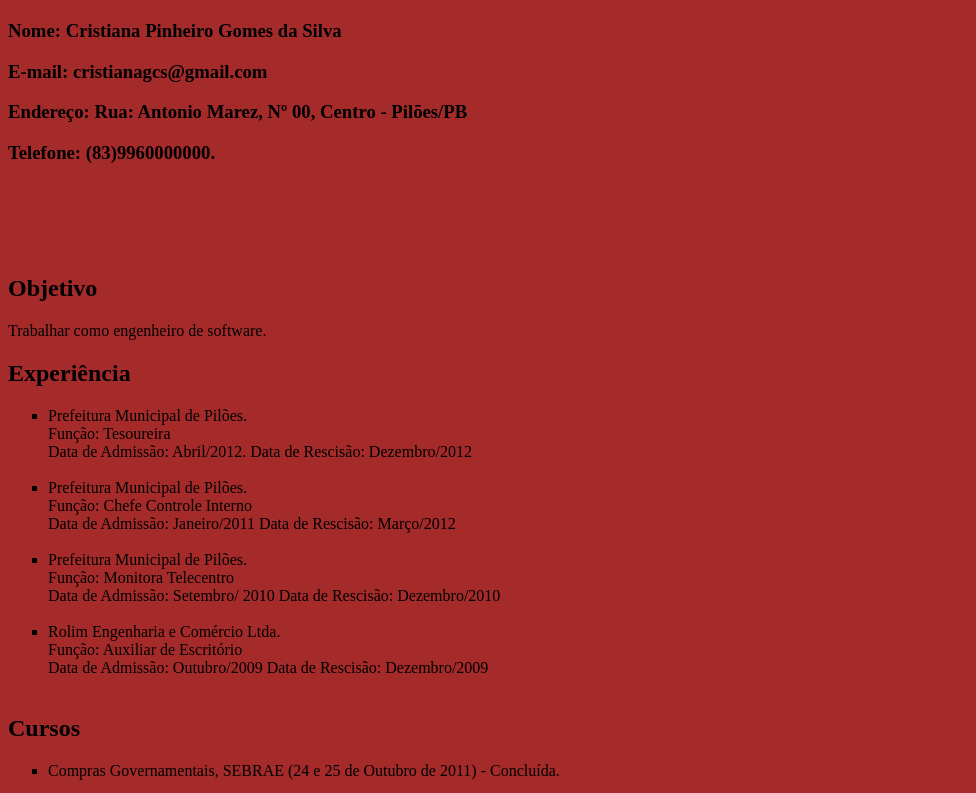
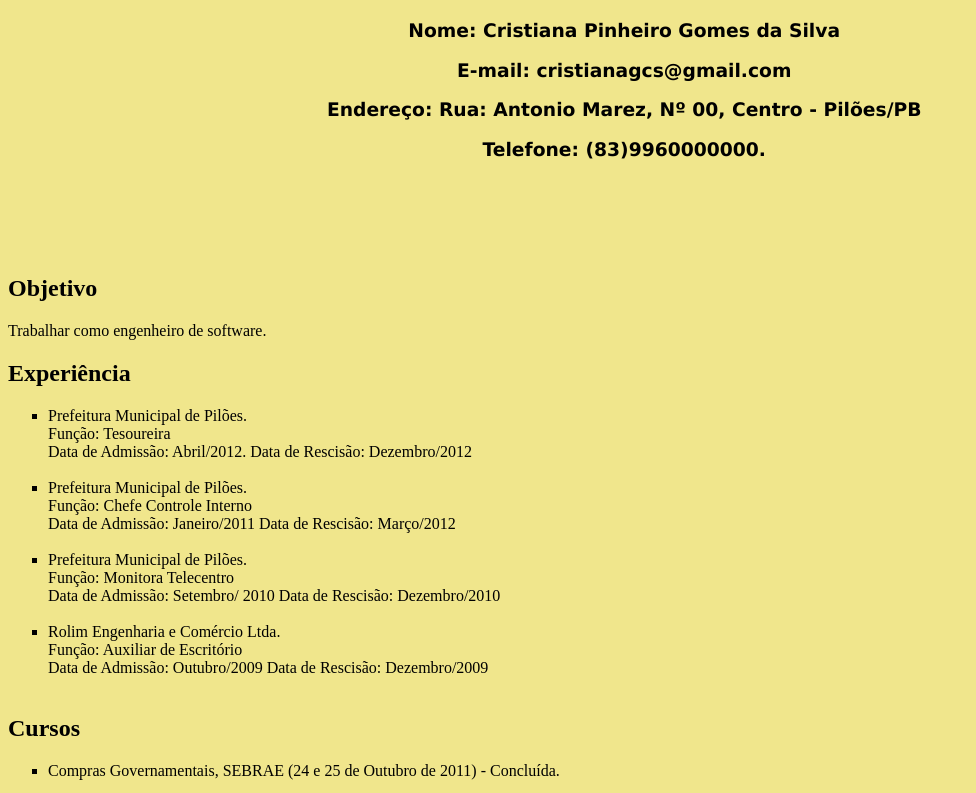
Before and after one commit to cristianaagcs/meusite, a plain HTML site: page index.html in a window 1280 px wide. Shown: the top 793 px of the page, without its empty margins (0-976 px from the left). Drawn offline with Linux system fonts and the light colour scheme.

Commit message:
Update estilo.css

```diff
--- a/estilo.css
+++ b/estilo.css
@@ -1,5 +1,5 @@
 *{
-	background-color: #A52A2A;
+	background-color: #F0E68C;
 }
 
 
@@ -16,9 +16,9 @@ div{
 	margin-top: 20px;
 	margin-bottom: 10px;
 }
-#header h2{
+#header h3{
 	text-align: center;
-	font-family:Verdana;
+	font-family: Verdana;
 
 }
 
```
